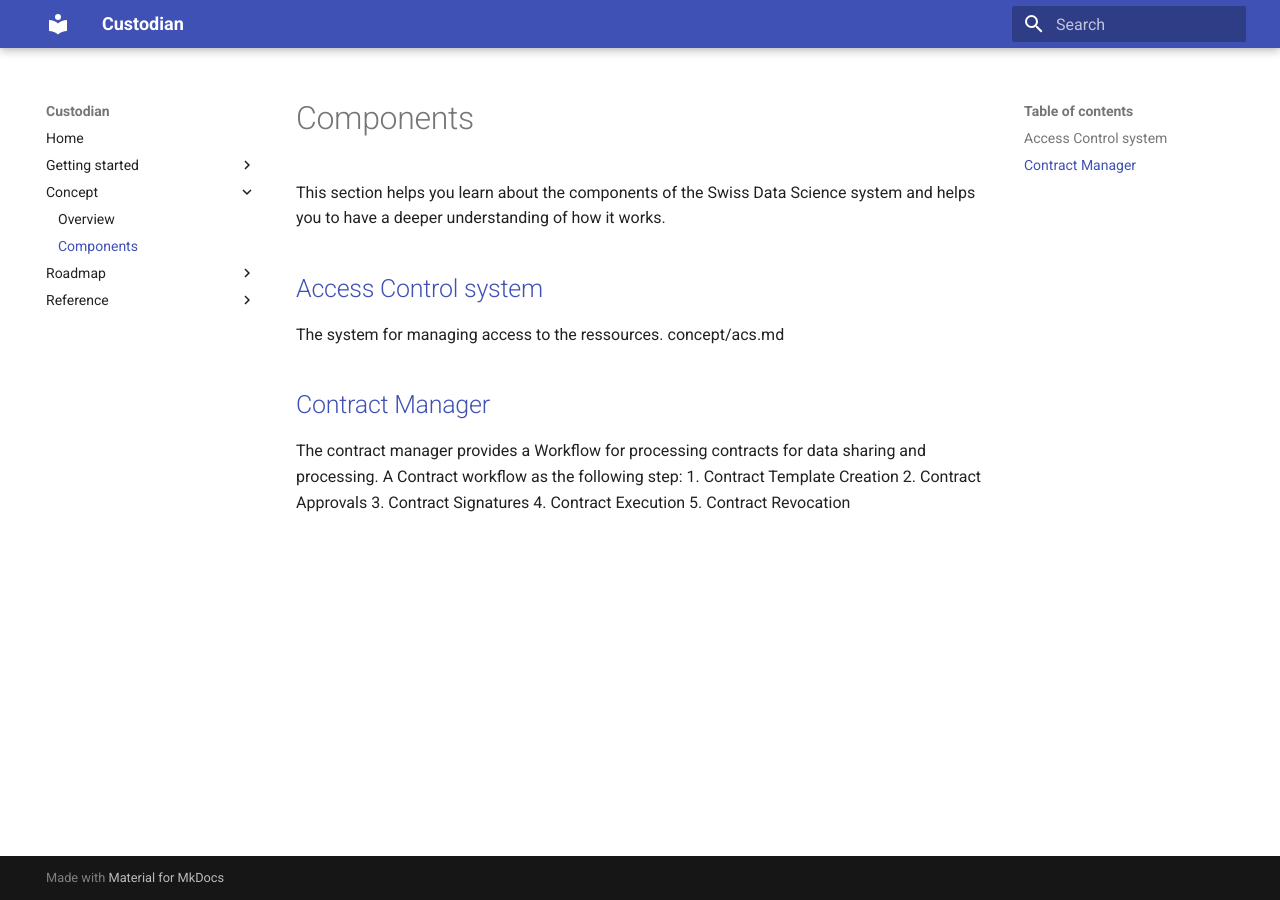
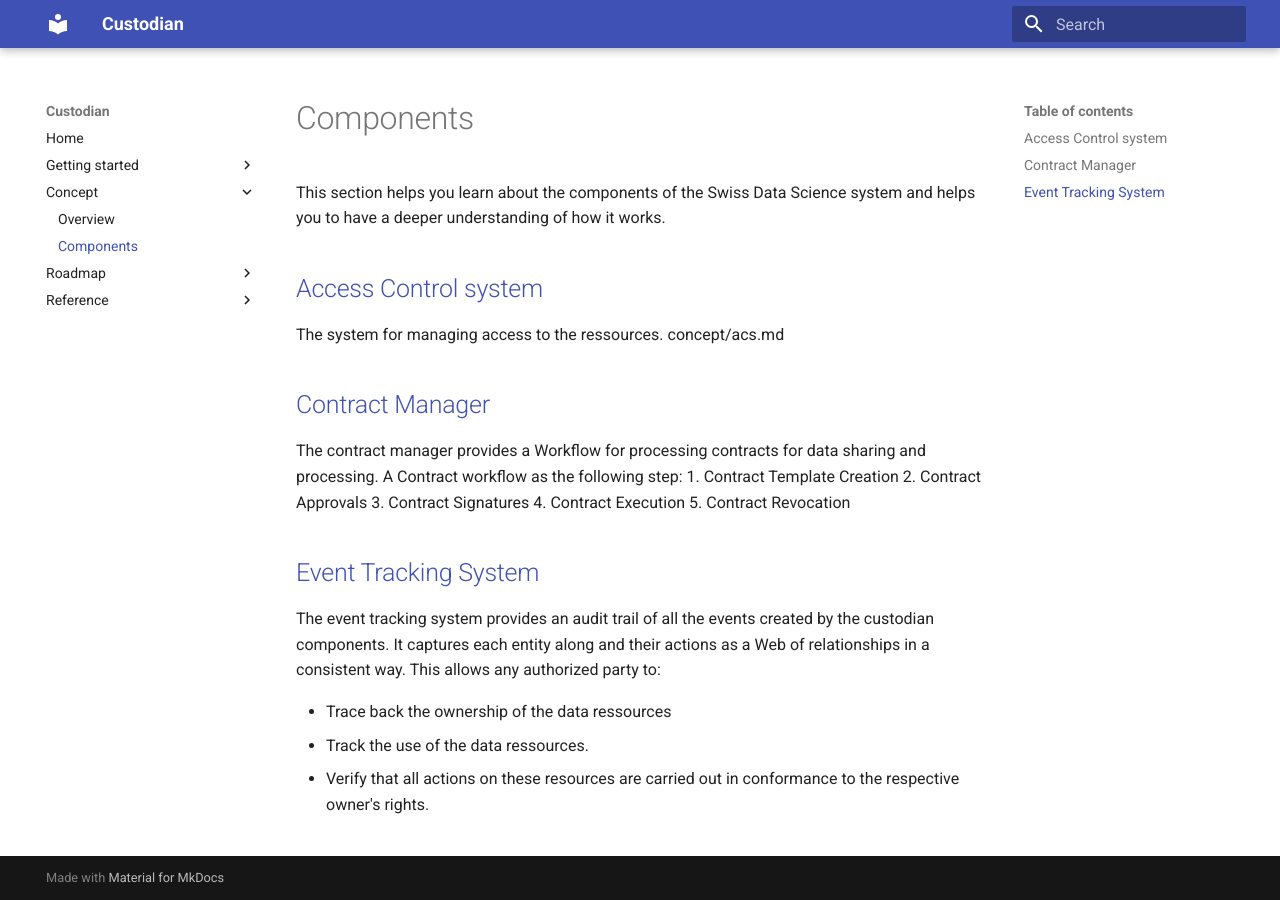
Before and after one commit to sabrinaossey/Custodian-doc, an MkDocs documentation site: the page built from docs/concept/components.md, in a window 1280 px wide. Built offline with MkDocs 1.6.1 and Material for MkDocs 9.7.7, drawn with Linux system fonts in a browser that asks for light colours.

Commit message:
update the contract manager  description and the event tracking system of the architecture components

```diff
--- a/docs/concept/components.md
+++ b/docs/concept/components.md
@@ -16,3 +16,10 @@ A Contract workflow as the following step:
 3. Contract Signatures
 4. Contract Execution
 5. Contract Revocation
+
+##[Event Tracking System](./event.md)
+The event tracking system provides an audit trail of all the events created by the custodian components. It captures each entity along and their actions as a Web of relationships in a consistent way. This allows any authorized party to:
+
+- Trace back the ownership of the data ressources
+- Track the use of the data ressources.
+- Verify that all actions on these resources are carried out in conformance to the respective owner's rights.
```
Also changed, not shown: docs/concept/contract.md (+1 -1 lines), docs/concept/event.md (added, +13 -0 lines).
